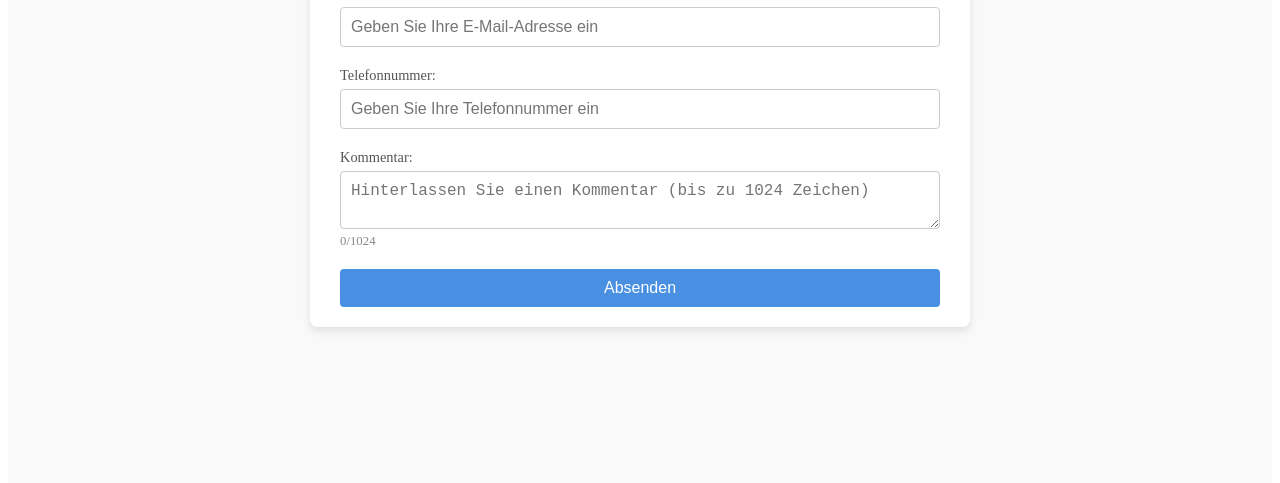
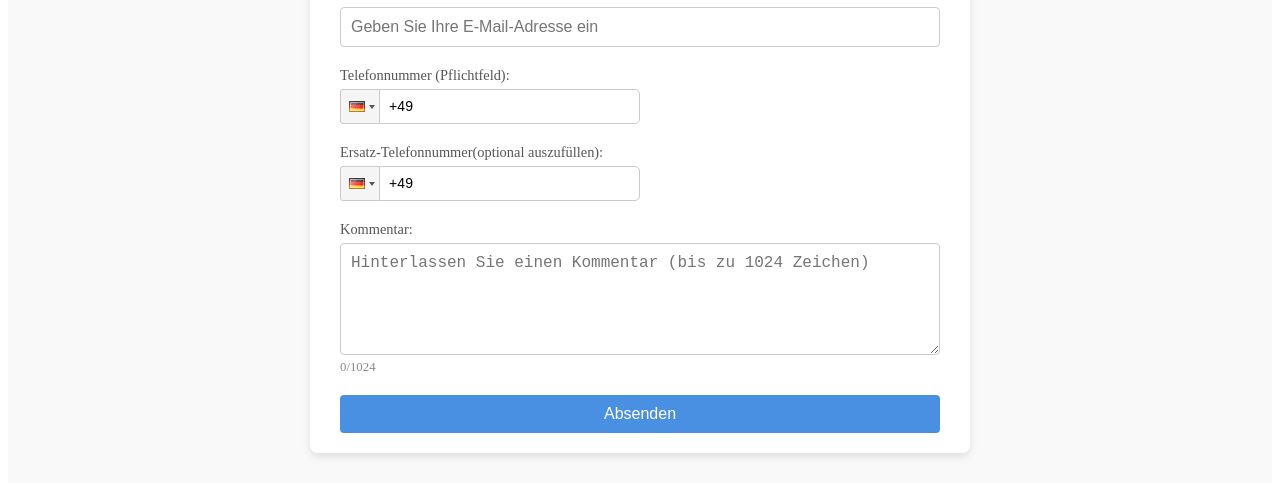
Before and after one commit to Leonid-spec/Praxis-project-AIT-Front, a React (Vite) app: page /appointment in a window 1280 px wide. Shown: the part 394-877 px from the top of the page. Built offline with nearby package versions, Linux system fonts and the light colour scheme.

Commit message:
Ersatz-Telefonnummer

```diff
--- a/package.json
+++ b/package.json
@@ -16,6 +16,7 @@
     "@types/styled-components": "^5.1.34",
     "react": "^19.0.0",
     "react-dom": "^19.0.0",
+    "react-phone-input-2": "^2.15.1",
     "react-redux": "^9.2.0",
     "react-router-dom": "^7.3.0",
     "styled-components": "^6.1.16"
--- a/src/pages/Appointment/AppointmentForm.styles.ts
+++ b/src/pages/Appointment/AppointmentForm.styles.ts
@@ -2,25 +2,31 @@ import styled from 'styled-components';
 
 // Общий контейнер для всей страницы
 export const PageContainer = styled.div`
-  padding-top: 100px; /* Отступ под фиксированное меню */
+  padding-top: 100px;
   display: flex;
   justify-content: center;
   align-items: flex-start;
   min-height: 100vh;
-  background-color: #f9f9f9; /* Нежный фон для всей страницы */
+  background-color: #f9f9f9;
 `;
 
 // Контейнер формы
 export const FormContainer = styled.form`
   width: 100%;
-  max-width: 600px; /* Ограничиваем ширину формы */
-  background: #ffffff; /* Белый фон для формы */
+  max-width: 600px; /* Ширина контейнера формы */
+  background: #ffffff;
   padding: 20px 30px;
-  border-radius: 8px; /* Скруглённые углы */
-  box-shadow: 0 4px 8px rgba(0, 0, 0, 0.1); /* Лёгкая тень */
+  border-radius: 8px;
+  box-shadow: 0 4px 8px rgba(0, 0, 0, 0.1);
   display: flex;
   flex-direction: column;
-  gap: 20px; /* Пространство между элементами формы */
+  gap: 20px;
+
+  @media (max-width: 768px) {
+    padding: 15px 20px;
+    max-width: 90%;
+    box-shadow: 0 2px 4px rgba(0, 0, 0, 0.1);
+  }
 `;
 
 // Заголовок формы
@@ -29,9 +35,13 @@ export const FormTitle = styled.h2`
   font-size: 1.5rem;
   color: #333333;
   text-align: center;
+
+  @media (max-width: 768px) {
+    font-size: 1.2rem;
+  }
 `;
 
-// Группа элементов формы (для удобной группировки label, input и т.д.)
+// Группа элементов формы
 export const InputGroup = styled.div`
   display: flex;
   flex-direction: column;
@@ -43,14 +53,14 @@ export const InputGroup = styled.div`
   }
 
   input,
-  textarea,
-  select {
+  textarea {
     font-size: 1rem;
     padding: 10px;
     border: 1px solid #ccc;
     border-radius: 4px;
     outline: none;
-    width: 100%;
+    width: 100%; /* Полная ширина */
+    max-width: 600px; /* Синхронизация с другими элементами */
     box-sizing: border-box;
 
     &:focus {
@@ -66,10 +76,24 @@ export const InputGroup = styled.div`
     font-size: 0.8rem;
     color: #888888;
   }
+
+  @media (max-width: 768px) {
+    label {
+      font-size: 0.8rem;
+    }
+
+    input,
+    textarea {
+      font-size: 0.9rem;
+    }
+  }
 `;
 
-// Кнопка отправки формы
+// Кнопка отправки
 export const SubmitButton = styled.button`
+  display: block;
+  width: 100%; /* Выравниваем по ширине с полями ввода */
+  max-width: 600px; /* Синхронизация ширины с формой */
   padding: 10px 20px;
   font-size: 1rem;
   color: #ffffff;
@@ -82,4 +106,44 @@ export const SubmitButton = styled.button`
   &:hover {
     background-color: #357abf;
   }
+
+  @media (max-width: 768px) {
+    font-size: 0.9rem;
+    padding: 8px 16px;
+  }
 `;
+
+// Поля ввода телефона
+export const PhoneInputWrapper = styled.div`
+  position: relative;
+  width: 100%; /* Адаптивность */
+  max-width: 600px; /* Синхронизация ширины с остальными полями */
+  box-sizing: border-box;
+`;
+
+export const PhoneInputField = styled.input`
+  width: 100%; /* Полная адаптивная ширина */
+  max-width: 600px; /* Синхронизация ширины с остальными полями */
+  padding-left: 50px; /* Отступ для флага */
+  padding: 10px;
+  border: 1px solid #ccc;
+  border-radius: 4px;
+  box-sizing: border-box;
+
+  &:focus {
+    border-color: #4a90e2;
+  }
+`;
+
+// Контейнер для флага
+export const FlagContainer = styled.div`
+  position: absolute;
+  left: 10px;
+  top: 50%;
+  transform: translateY(-50%);
+  width: 30px;
+  height: 20px;
+  display: flex;
+  align-items: center;
+  justify-content: center;
+`;
--- a/src/pages/Appointment/AppointmentForm.tsx
+++ b/src/pages/Appointment/AppointmentForm.tsx
@@ -1,11 +1,7 @@
 import React, { useState } from 'react';
-import {
-  PageContainer,
-  FormContainer,
-  FormTitle,
-  InputGroup,
-  SubmitButton,
-} from './AppointmentForm.styles'; // Импортируем стили
+import PhoneInput from 'react-phone-input-2';
+import 'react-phone-input-2/lib/style.css';
+import { PageContainer, FormContainer, FormTitle, InputGroup, SubmitButton } from './AppointmentForm.styles'; // Импортируем стили
 
 const AppointmentForm = () => {
   const [formData, setFormData] = useState({
@@ -14,6 +10,7 @@ const AppointmentForm = () => {
     comment: '',
     email: '',
     phoneNumber: '',
+    backupPhoneNumber: '',
   });
 
   const handleChange = (e: React.ChangeEvent<HTMLInputElement | HTMLTextAreaElement>) => {
@@ -21,8 +18,16 @@ const AppointmentForm = () => {
     setFormData({ ...formData, [name]: value });
   };
 
+  const handlePhoneNumberChange = (value: string, name: string) => {
+    setFormData({ ...formData, [name]: value });
+  };
+
   const handleSubmit = (e: React.FormEvent) => {
     e.preventDefault();
+    if (!formData.phoneNumber) {
+      alert('Первый номер телефона обязателен для заполнения.');
+      return;
+    }
     console.log('Formular übermittelt:', formData);
   };
 
@@ -30,7 +35,6 @@ const AppointmentForm = () => {
     <PageContainer>
       <FormContainer onSubmit={handleSubmit}>
         <FormTitle>Termin buchen</FormTitle>
-
         <InputGroup>
           <label htmlFor="firstName">Vorname:</label>
           <input
@@ -42,7 +46,6 @@ const AppointmentForm = () => {
             placeholder="Geben Sie Ihren Vornamen ein"
           />
         </InputGroup>
-
         <InputGroup>
           <label htmlFor="lastName">Nachname:</label>
           <input
@@ -54,7 +57,6 @@ const AppointmentForm = () => {
             placeholder="Geben Sie Ihren Nachnamen ein"
           />
         </InputGroup>
-
         <InputGroup>
           <label htmlFor="email">E-Mail:</label>
           <input
@@ -66,19 +68,24 @@ const AppointmentForm = () => {
             placeholder="Geben Sie Ihre E-Mail-Adresse ein"
           />
         </InputGroup>
-
         <InputGroup>
-          <label htmlFor="phoneNumber">Telefonnummer:</label>
-          <input
-            type="tel"
-            id="phoneNumber"
-            name="phoneNumber"
+          <label htmlFor="phoneNumber">Telefonnummer (Pflichtfeld):</label>
+          <PhoneInput
+            country={'de'}
             value={formData.phoneNumber}
-            onChange={handleChange}
-            placeholder="Geben Sie Ihre Telefonnummer ein"
+            onChange={(value) => handlePhoneNumberChange(value, 'phoneNumber')}
+            inputProps={{ name: 'phoneNumber', required: true }}
           />
         </InputGroup>
-
+        <InputGroup>
+          <label htmlFor="backupPhoneNumber">Ersatz-Telefonnummer(optional auszufüllen):</label>
+          <PhoneInput
+            country={'de'}
+            value={formData.backupPhoneNumber}
+            onChange={(value) => handlePhoneNumberChange(value, 'backupPhoneNumber')}
+            inputProps={{ name: 'backupPhoneNumber' }}
+          />
+        </InputGroup>
         <InputGroup>
           <label htmlFor="comment">Kommentar:</label>
           <textarea
@@ -88,10 +95,10 @@ const AppointmentForm = () => {
             onChange={handleChange}
             placeholder="Hinterlassen Sie einen Kommentar (bis zu 1024 Zeichen)"
             maxLength={1024}
+            rows={5}
           />
           <span>{formData.comment.length}/1024</span>
         </InputGroup>
-
         <SubmitButton type="submit">Absenden</SubmitButton>
       </FormContainer>
     </PageContainer>
```
Also changed, not shown: 1 other file (tests, documents, lock files or other folders).
